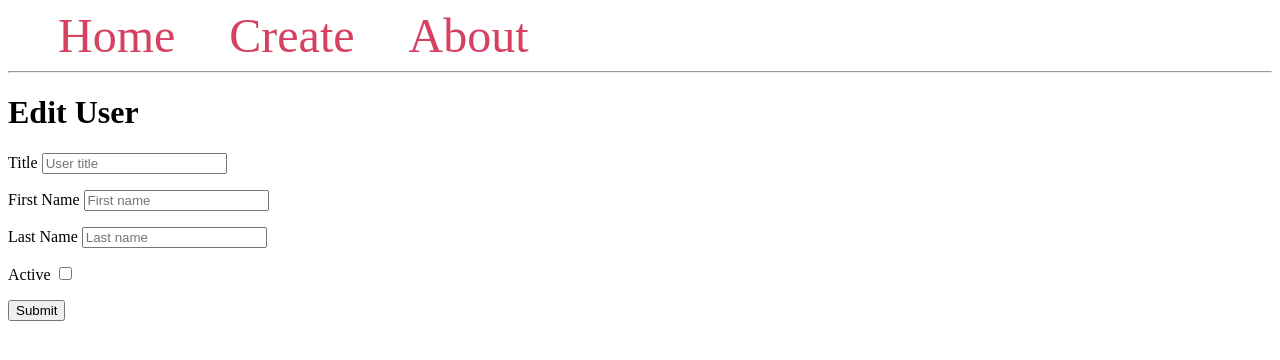
After one commit to RebeccaRBell/projectpyflask, a Flask app: template backend/templates/edit.html in a window 1280 px wide. The commit adds this page. Shown: the top 360 px of the page. Run offline with Flask 3, Linux system fonts and the light colour scheme; the template is opened without the code that fills it, so the values that code supplies are empty; some libraries are stand-ins or nearby versions.

Commit message:
create fixed, home route fixed

```diff
--- a/backend/server.py
+++ b/backend/server.py
@@ -36,8 +36,7 @@ def home():
     users = cur.fetchall()
     cur.close()
     conn.close()
-    return render_template('index.html', users=users)
-
+    return render_template('home.html', users=users)
 
 
 @app.route('/create/', methods=('GET', 'POST'))
@@ -59,9 +58,34 @@ def create():
         conn.commit()
         cur.close()
         conn.close()
-        return redirect(url_for('index'))
+        return redirect(url_for('create'))
 
     return render_template('create.html')
+
+
+@app.route('/edit/<int:id>/', methods=('GET', 'POST'))
+def edit(id):
+    if request.method == 'POST':
+        title = request.form['title']
+        first_name = request.form['first_name']
+        last_name = request.form['last_name']
+        try:
+            active = bool(request.form['active'])
+        except:
+            active = False
+
+        conn = get_db_connection()
+        cur = conn.cursor()
+        cur.execute('UPDATE users SET title=%s, first_name=%s, last_name=%s, active=%s WHERE id=%s',
+                    (title, first_name, last_name, active, id))
+        users=cur.fetchall()
+        conn.commit()
+        cur.close()
+        conn.close()
+        return redirect(url_for('edit', id=id))
+
+    return render_template('edit.html', id=id, user=users)
+
 
 
 @app.errorhandler(404)
--- a/backend/templates/base.html
+++ b/backend/templates/base.html
@@ -22,9 +22,8 @@
 </head>
 <body>
     <nav>
-        <a href="{{ url_for('index') }}">Home</a>
+        <a href="{{ url_for('home') }}">Home</a>
         <a href="{{ url_for('create') }}">Create</a>
-        <a href="{{ url_for('create') }}">Edit</a>
         <a href="#">About</a>
     </nav>
     <hr>
--- /dev/null
+++ b/backend/templates/edit.html
@@ -0,0 +1,30 @@
+
+{% extends 'base.html' %}
+
+{% block content %}
+    <h1>{% block title %} Edit User {% endblock %}</h1>
+    <form method="post">
+        <p>
+            <label for="title">Title</label>
+            <input type="text" name="title" id="title" placeholder="User title" value="{{ user.title }}">
+        </p>
+
+        <p>
+            <label for="first_name">First Name</label>
+            <input type="text" name="first_name" id="first_name" placeholder="First name" value="{{ user.first_name }}">
+        </p>
+
+        <p>
+            <label for="last_name">Last Name</label>
+            <input type="text" name="last_name" id="last_name" placeholder="Last name" value="{{ user.last_name }}">
+        </p>
+
+        <p>
+            <label for="active">Active</label>
+            <input type="checkbox" id="active" name="active" {% if user.active %}checked{% endif %} value="active">
+        </p>
+        <p>
+            <button type="submit">Submit</button>
+        </p>
+    </form>
+{% endblock %}
```
Also changed, not shown: backend/templates/home.html (renamed from backend/templates/index.html).
